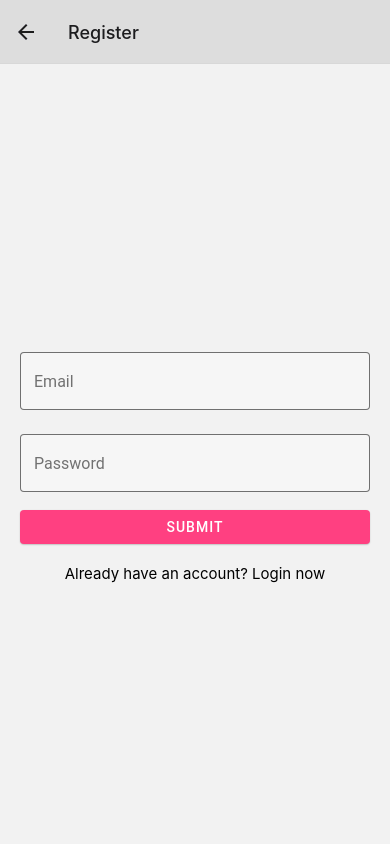
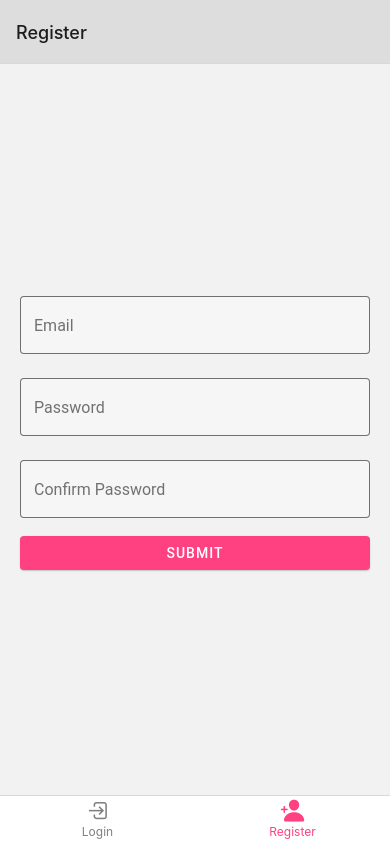
Before and after one commit to Nouran96/Countries-Task-React-Native, a React Native app: screen /Register in a window 390 px wide. Built offline with nearby package versions, Linux system fonts and the light colour scheme.

Commit message:
Add Tab navigator for auth screens

```diff
--- a/components/authForm/index.tsx
+++ b/components/authForm/index.tsx
@@ -5,6 +5,7 @@ import { View, StyleSheet } from "react-native";
 import { Button } from "react-native-paper";
 import InputField from "../controls/inputField";
 import { Colors } from "../../styles/Colors";
+import { useRoute } from "@react-navigation/core";
 
 interface AuthFormProps {
   submitForm(values: AuthFormValues): void;
@@ -13,19 +14,30 @@ interface AuthFormProps {
 export interface AuthFormValues {
   email: string;
   password: string;
+  confirmPassword?: string;
 }
 
 const AuthForm = ({ submitForm }: AuthFormProps) => {
+  const { name: routeName } = useRoute();
+
   const validationSchema = Yup.object({
     email: Yup.string().email("Invalid email").required("Required"),
     password: Yup.string()
       .min(6, "Should be at least 6 characters")
       .required("Required"),
+    ...(routeName === "Register"
+      ? {
+          confirmPassword: Yup.string()
+            .oneOf([Yup.ref("password")], "Passwords mismatch")
+            .required("Required"),
+        }
+      : {}),
   });
 
   const [initialValues] = React.useState<AuthFormValues>({
     email: "",
     password: "",
+    ...(routeName === "Register" ? { confirmPassword: "" } : {}),
   });
 
   return (
@@ -49,6 +61,18 @@ const AuthForm = ({ submitForm }: AuthFormProps) => {
               )}
             </Field>
 
+            {routeName === "Register" && (
+              <Field name="confirmPassword">
+                {(props: FieldProps) => (
+                  <InputField
+                    {...props}
+                    label="Confirm Password"
+                    type="password"
+                  />
+                )}
+              </Field>
+            )}
+
             <Button
               mode="contained"
               dark={true}
--- a/containers/LoginScreen.tsx
+++ b/containers/LoginScreen.tsx
@@ -1,12 +1,11 @@
-import { useNavigation } from "@react-navigation/core";
+import { useNavigation, useRoute } from "@react-navigation/core";
 import { NativeStackNavigationProp } from "@react-navigation/native-stack";
 import React from "react";
 import { View, StyleSheet, Text, TouchableOpacity } from "react-native";
 import AuthForm, { AuthFormValues } from "../components/authForm";
-import { RootStackParamList } from "../routes";
-import { Shared } from "../styles/Shared";
+import { RootTabParamList } from "../routes";
 
-type loginScreenProp = NativeStackNavigationProp<RootStackParamList, "Login">;
+type loginScreenProp = NativeStackNavigationProp<RootTabParamList, "Login">;
 
 const LoginScreen = () => {
   const navigation = useNavigation<loginScreenProp>();
@@ -19,11 +18,11 @@ const LoginScreen = () => {
     <View style={styles.container}>
       <AuthForm submitForm={handleSubmit} />
 
-      <TouchableOpacity onPress={() => navigation.navigate("Register")}>
+      {/* <TouchableOpacity onPress={() => navigation.navigate("Register")}>
         <Text style={Shared.redirectText}>
           Don't have an account? Register now
         </Text>
-      </TouchableOpacity>
+      </TouchableOpacity> */}
     </View>
   );
 };
--- a/containers/RegisterScreen.tsx
+++ b/containers/RegisterScreen.tsx
@@ -3,13 +3,13 @@ import { NativeStackNavigationProp } from "@react-navigation/native-stack";
 import React from "react";
 import { Text, View, StyleSheet, TouchableOpacity } from "react-native";
 import AuthForm, { AuthFormValues } from "../components/authForm";
-import { RootStackParamList } from "../routes";
+import { RootTabParamList } from "../routes";
 import { Shared } from "../styles/Shared";
 
 interface RegisterScreenProps {}
 
 type registerScreenProps = NativeStackNavigationProp<
-  RootStackParamList,
+  RootTabParamList,
   "Register"
 >;
 
@@ -23,11 +23,11 @@ const RegisterScreen = (props: RegisterScreenProps) => {
     <View style={styles.container}>
       <AuthForm submitForm={handleSubmit} />
 
-      <TouchableOpacity onPress={() => navigation.navigate("Login")}>
+      {/* <TouchableOpacity onPress={() => navigation.navigate("Login")}>
         <Text style={Shared.redirectText}>
           Already have an account? Login now
         </Text>
-      </TouchableOpacity>
+      </TouchableOpacity> */}
     </View>
   );
 };
--- a/package.json
+++ b/package.json
@@ -10,6 +10,7 @@
     "eject": "expo eject"
   },
   "dependencies": {
+    "@react-navigation/bottom-tabs": "^6.0.9",
     "@react-navigation/native": "^6.0.6",
     "@react-navigation/native-stack": "^6.2.5",
     "expo": "~43.0.0",
@@ -22,6 +23,7 @@
     "react-native-paper": "^4.10.0",
     "react-native-safe-area-context": "3.3.2",
     "react-native-screens": "~3.8.0",
+    "react-native-vector-icons": "^9.0.0",
     "react-native-web": "0.17.1",
     "yup": "^0.32.11"
   },
@@ -29,6 +31,7 @@
     "@babel/core": "^7.12.9",
     "@types/react": "~17.0.21",
     "@types/react-native": "~0.66.1",
+    "@types/react-native-vector-icons": "^6.4.9",
     "typescript": "~4.3.5"
   },
   "private": true
--- a/routes/index.tsx
+++ b/routes/index.tsx
@@ -1,15 +1,23 @@
+import { createBottomTabNavigator } from "@react-navigation/bottom-tabs";
 import { NavigationContainer } from "@react-navigation/native";
 import { createNativeStackNavigator } from "@react-navigation/native-stack";
+import Ionicons from "react-native-vector-icons/Ionicons";
 import * as React from "react";
 import LoginScreen from "../containers/LoginScreen";
 import RegisterScreen from "../containers/RegisterScreen";
+import { Colors } from "../styles/Colors";
 
 export type RootStackParamList = {
+  Auth: undefined;
+};
+
+export type RootTabParamList = {
   Login: undefined;
   Register: undefined;
 };
 
 const Stack = createNativeStackNavigator<RootStackParamList>();
+const Tab = createBottomTabNavigator<RootTabParamList>();
 
 const commonHeaderStyles = {
   headerStyle: {
@@ -17,19 +25,52 @@ const commonHeaderStyles = {
   },
 };
 
+const Auth = () => {
+  return (
+    <Tab.Navigator
+      screenOptions={({ route }) => ({
+        tabBarIcon: ({ focused, color, size }) => {
+          let iconName;
+
+          if (route.name === "Login") {
+            iconName = focused ? "log-in" : "log-in-outline";
+          } else if (route.name === "Register") {
+            iconName = focused ? "person-add" : "person-add-outline";
+          }
+
+          // You can return any component that you like here!
+          return <Ionicons name={iconName || ""} size={size} color={color} />;
+        },
+        tabBarActiveTintColor: Colors.main,
+        tabBarInactiveTintColor: "gray",
+        tabBarLabelStyle: {
+          paddingBottom: 5,
+          fontSize: 12,
+        },
+      })}
+    >
+      <Tab.Screen
+        name="Login"
+        component={LoginScreen}
+        options={{ ...commonHeaderStyles }}
+      />
+      <Tab.Screen
+        name="Register"
+        component={RegisterScreen}
+        options={{ ...commonHeaderStyles }}
+      />
+    </Tab.Navigator>
+  );
+};
+
 const Routes: React.FC = () => {
   return (
     <NavigationContainer>
       <Stack.Navigator>
         <Stack.Screen
-          name="Login"
-          component={LoginScreen}
-          options={{ ...commonHeaderStyles }}
-        />
-        <Stack.Screen
-          name="Register"
-          component={RegisterScreen}
-          options={{ ...commonHeaderStyles }}
+          name="Auth"
+          component={Auth}
+          options={{ headerShown: false }}
         />
       </Stack.Navigator>
     </NavigationContainer>
```
Also changed, not shown: 1 other file (tests, documents, lock files or other folders).
